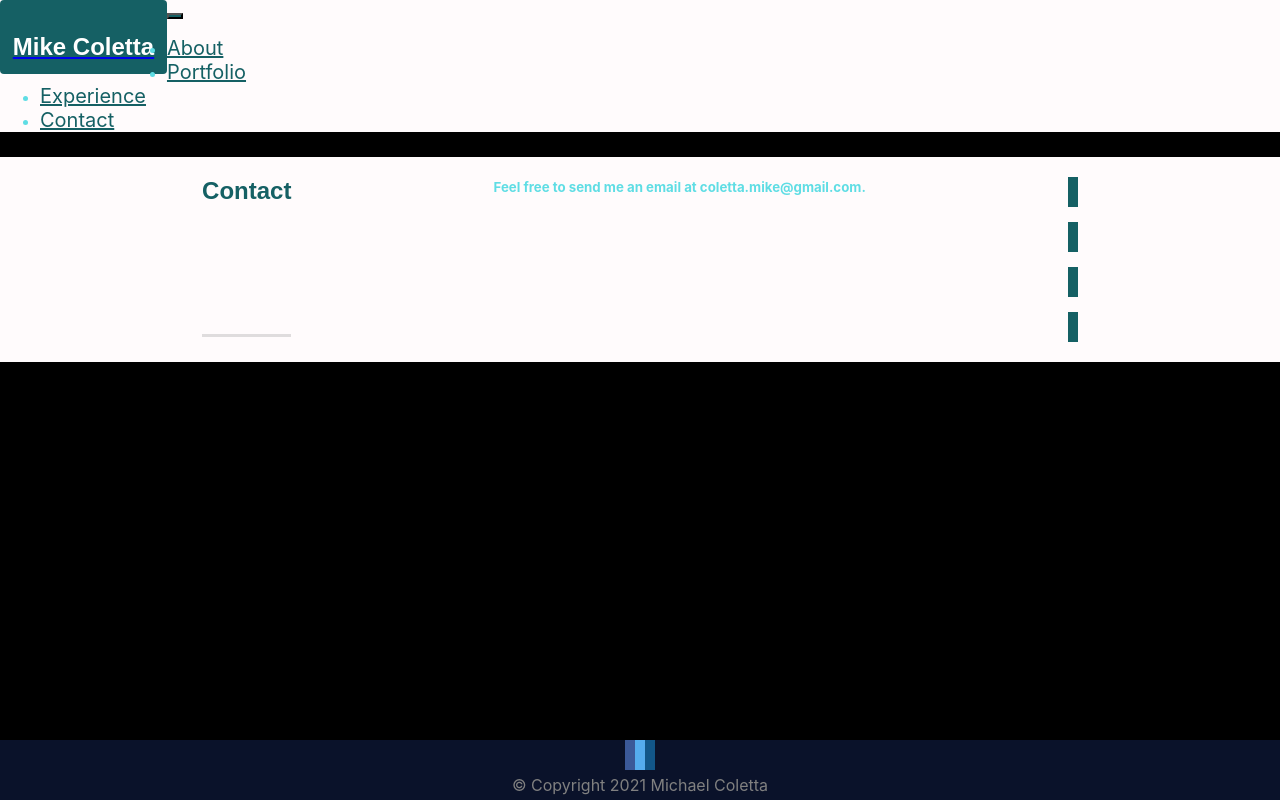
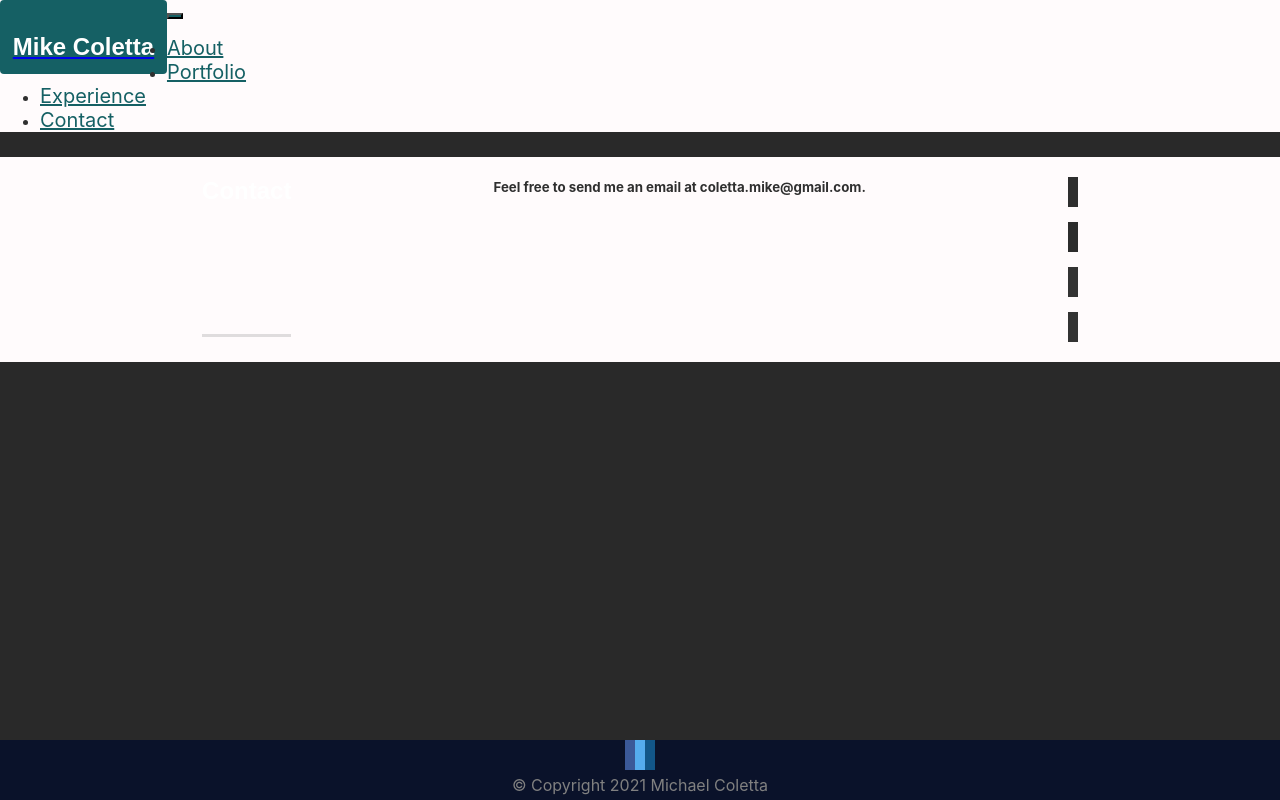
Before and after one commit to CorbinGar/Portfolio, a React (Create React App) app: page /contact in a window 1280 px wide. Built offline with nearby package versions, Linux system fonts and the light colour scheme.

Commit message:
styling changes

```diff
--- a/public/index.html
+++ b/public/index.html
@@ -26,7 +26,7 @@
     -->
     <title>React App</title>
   </head>
-  <body style="background-color: #000000;">
+  <body style="background-color: #292929;">
     <noscript>You need to enable JavaScript to run this app.</noscript>
     <div id="root"></div>
     <!--
--- a/src/App.css
+++ b/src/App.css
@@ -7,14 +7,10 @@
   pointer-events: none;
 }
 
-@media (prefers-reduced-motion: no-preference) {
-  .App-logo {
-    animation: App-logo-spin infinite 20s linear;
-  }
-}
+
 
 .App-header {
-  background-color: #282c34;
+  background-color: #2f2f2f;
   min-height: 100vh;
   display: flex;
   flex-direction: column;
@@ -25,7 +21,7 @@
 }
 
 .App-link {
-  color: #61dafb;
+  color: #ffd000;
 }
 
 @keyframes App-logo-spin {
--- a/src/pages/Contact/style.css
+++ b/src/pages/Contact/style.css
@@ -14,14 +14,14 @@
 .iconCard {
     justify-content: center;
     text-align: center;
-    background-color: #156064;;
+    background-color: #363636;;
     max-width: 125px;
     max-height: 150px;
     padding: 0px;
 }
 
 .fa-linkedin {
-    background-color:#156064;;
+    background-color:#2e2e2e;;
     color: white;
     width: 100px;
     height: 100px;
@@ -29,20 +29,20 @@
 
 .githubContactLink {
     color:white;
-    background-color: #156064;;
+    background-color: #2c2c2c;;
     width: 100px;
     height: 100px;
 }
 
 .fa-envelope-o {
-    background-color:#156064;;
+    background-color:#333333;;
     color: white;
     width: 100px;
     height: 100px;
 }
 
 .fa-phone {
-    background-color:#156064;;
+    background-color:#333333;;
     color: white;
     width: 100px;
     height: 100px;
@@ -53,5 +53,5 @@
 }
 
 .resumeLink {
-    color: #156064;;
+    color: #3b3b3b;;
 }
--- a/src/pages/Experience/style.css
+++ b/src/pages/Experience/style.css
@@ -1,16 +1,16 @@
 body {
-    color: #5fdde4;
+    color: #2f2f2f;
     background-size: 640px;
 }
 
 h1 {
-    color: #156064;
+    color: white;
     font-family: 'Libre Baskerville', sans-serif;
     font-weight: bold;
 }
 
 h2 {
-    color: #156064;
+    color: white;
     font-family: 'Libre Baskerville', sans-serif;
     font-weight: bold;
 }
--- a/src/pages/Portfolio/style.css
+++ b/src/pages/Portfolio/style.css
@@ -4,7 +4,7 @@
 }
 
 .projectCard {
-    background-color: #156064;;
+    background-color: #1f1f1f;;
     width: 25rem;
 }
 
```
